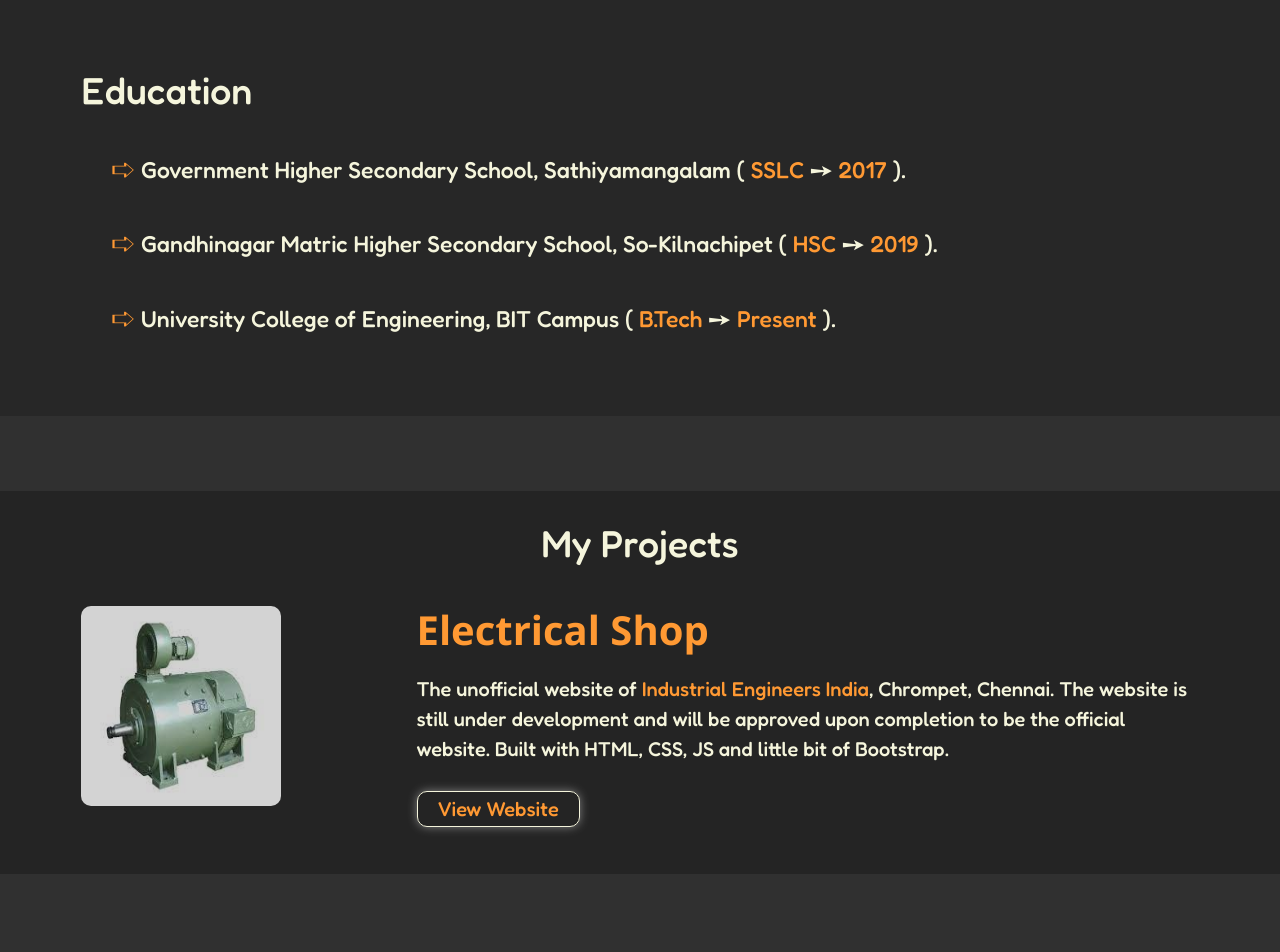
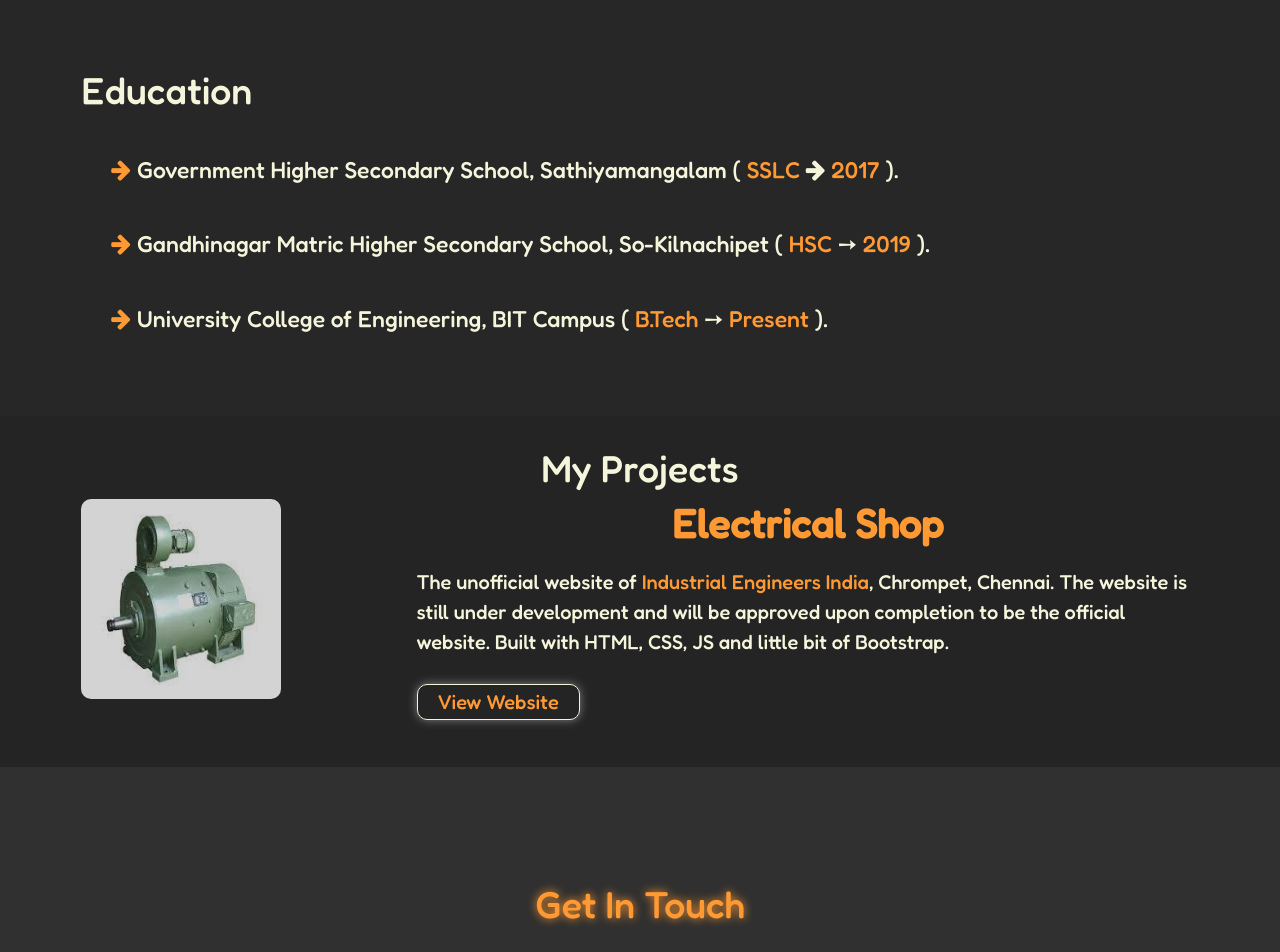
Before and after one commit to Eswar317/Eswar_Ravichandran, a plain HTML site: page index.html in a window 1280 px wide. Shown: the part 2800-3752 px from the top of the page. Drawn offline with nearby package versions, Linux system fonts and the light colour scheme.

Commit message:
Add files via upload

```diff
--- a/index.html
+++ b/index.html
@@ -72,9 +72,9 @@
             <div id="education" class="container">
                 <h1>Education</h1>
                 <ul>
-                    <li><span style="color: #ff9933">🢧 </span> Government Higher Secondary School, Sathiyamangalam ( <span style="color: #ff9933;"> SSLC </span> ➙ <span style="color: #ff9933;">2017</span> ).</li>
-                    <li><span style="color: #ff9933">🢧 </span> Gandhinagar Matric Higher Secondary School, So-Kilnachipet ( <span style="color: #ff9933;"> HSC </span> ➙ <span style="color: #ff9933;">2019</span> ).</li>
-                    <li><span style="color: #ff9933">🢧 </span> University College of Engineering, BIT Campus ( <span style="color: #ff9933;"> B.Tech </span> ➙ <span style="color: #ff9933;">Present</span> ).</li>
+                    <li><span style="color: #ff9933"><i class="fa fa-arrow-right"></i> </span> Government Higher Secondary School, Sathiyamangalam ( <span style="color: #ff9933;"> SSLC </span> <i class="fa fa-arrow-right"></i> <span style="color: #ff9933;"> 2017</span> ).</li>
+                    <li><span style="color: #ff9933"><i class="fa fa-arrow-right"></i> </span> Gandhinagar Matric Higher Secondary School, So-Kilnachipet ( <span style="color: #ff9933;"> HSC </span> ➙ <span style="color: #ff9933;">2019</span> ).</li>
+                    <li><span style="color: #ff9933"><i class="fa fa-arrow-right"></i> </span> University College of Engineering, BIT Campus ( <span style="color: #ff9933;"> B.Tech </span> ➙ <span style="color: #ff9933;">Present</span> ).</li>
                 </ul>
             </div>
         </div><br><br>
--- a/style.css
+++ b/style.css
@@ -271,9 +271,11 @@ header button:hover a {
 
 /* project */
 #project {
+    clear: right;
     background-color: rgb(36, 36, 36);
     padding: 30px 0px;
     color: beige;
+    margin-top: -45px;
 }
 #project h1 {
     text-align: center;
@@ -282,7 +284,6 @@ header button:hover a {
 #project-cnt {
     display: flex;
     flex-wrap: wrap;
-    margin-top: 40px;
 }
 #slide-img {
     width: 30%;
@@ -302,6 +303,8 @@ header button:hover a {
     font-size: 40px;
     color: #ff9933;
     font-weight: bold;
+    text-align: center;
+    font-family: 'Fredoka', sans-serif;
 }
 #slide-cnt p {
     font-size: 20px;
@@ -334,6 +337,7 @@ header button:hover a {
 #contact h1 {
     color: #ff9933;
     text-align: center;
+    font-family: 'Fredoka', sans-serif;
     text-shadow: 0px 0px 10px #ff9933;
     -webkit-text-shadow: 0 0 10px #ff9933;
 }
@@ -364,6 +368,7 @@ header button:hover a {
     border:  2px solid #ff9933;
     box-shadow: 0px 0px 10px #ff9933;
     -webkit-box-shadow: 0 0 10px #ff9933;
+    font-family: 'Fredoka', sans-serif;
 }
 #contact-form h6 {
     margin: 20px 0px;
@@ -401,6 +406,7 @@ header button:hover a {
 .footer h2 {
     font-size: 20px;
     text-align: center;
+    font-family: 'Fredoka', sans-serif;
 }
 
 /* up btn */
@@ -524,6 +530,10 @@ header button:hover a {
         font-size: 15px;
         padding: 5px 10px;
     }
+    #footer-icon li i {
+        font-size: 15px;
+        color: #fff;
+    }
 }
 @media screen and (max-width: 400px) {
     #er {
```
